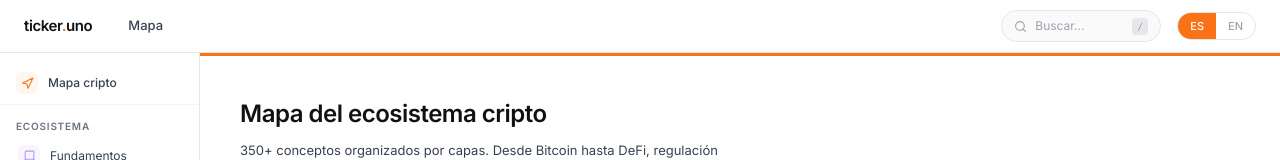
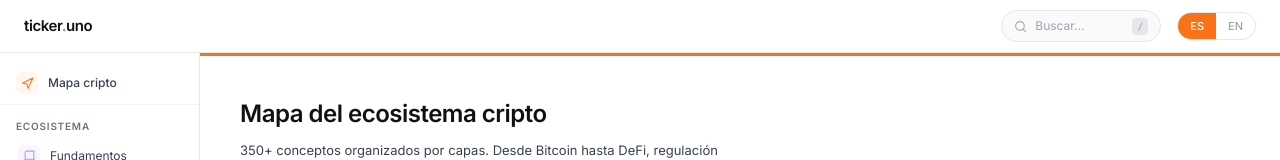
Before and after one commit to Luistoronto/ticker.uno, a Next.js app: page /mapa in a window 1280 px wide. Shown: the top 160 px of the page. Built offline with nearby package versions, Linux system fonts and the light colour scheme.

Commit message:
Update Navbar.jsx

```diff
--- a/src/components/Navbar.jsx
+++ b/src/components/Navbar.jsx
@@ -62,20 +62,6 @@ export default function Navbar() {
           }}>
             ticker<span style={{ color: "#f97316" }}>.</span>uno
           </Link>
-
-          {/* Nav links */}
-          <div style={{ display: "flex", alignItems: "center", gap: "4px", marginLeft: "8px" }}>
-            <Link href="/mapa" style={{
-              fontSize: "13px",
-              fontWeight: "500",
-              color: "#374151",
-              textDecoration: "none",
-              padding: "5px 12px",
-              borderRadius: "8px",
-            }}>
-              {lang === "es" ? "Mapa" : "Map"}
-            </Link>
-          </div>
 
           {/* Spacer */}
           <div style={{ flex: 1 }} />
```
